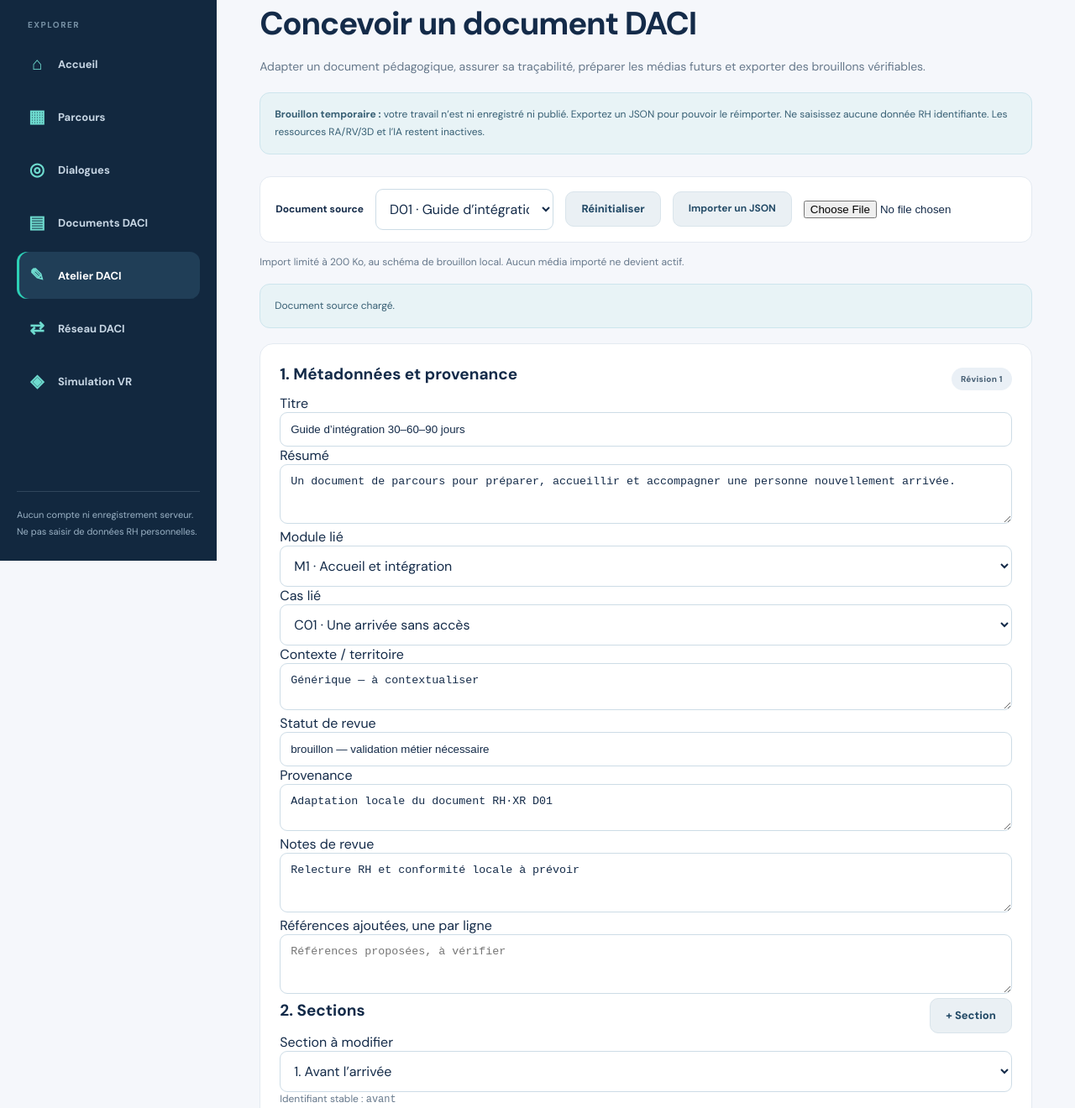
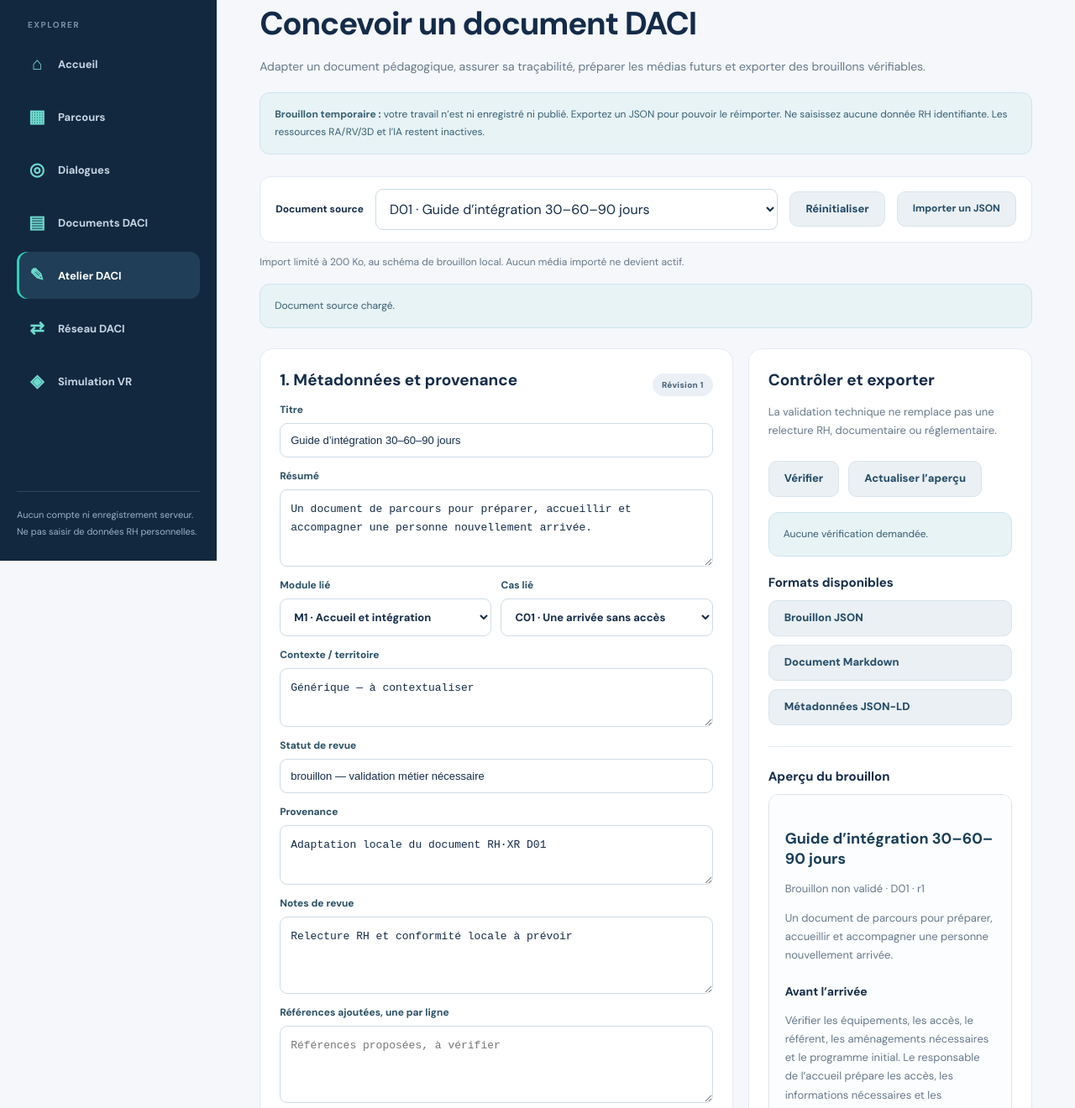
Before and after one commit to rh-xr/rhxr, a website with bundled scripts: page daci-studio.html in a window 1280 px wide. Shown: the part 132-1452 px from the top of the page at 84% size. Built offline with nearby package versions, Linux system fonts and the light colour scheme.

Commit message:
style(daci): accessible responsive authoring editor and document preview

```diff
--- a/assets/css/learning.css
+++ b/assets/css/learning.css
@@ -105,3 +105,36 @@
 .dialogue-layout [aria-live=polite]{scroll-margin:1rem}
 @media(max-width:860px){.dialogue-layout{display:block}.dialogue-layout>section{margin-bottom:18px}}
 @media print{.dialogue-layout{display:block}.dialogue-layout .choice,.dialogue-layout .btnrow,.facilitator-guide button{display:none!important}.dialogue-layout>aside{break-before:page}.facilitator-guide{break-inside:avoid}}
+
+/* RH·XR authoring studio: keyboard-first, no client-side persistence. */
+.visually-hidden{position:absolute!important;width:1px!important;height:1px!important;padding:0!important;margin:-1px!important;overflow:hidden!important;clip:rect(0,0,0,0)!important;white-space:nowrap!important;border:0!important}
+.import-label{cursor:pointer;white-space:nowrap}.import-label:focus-within{outline:3px solid #e7a420;outline-offset:2px}
+.studio-topbar{align-items:center}.studio-topbar .input{flex:1;min-width:190px}
+.studio-grid{display:grid;grid-template-columns:minmax(0,1.25fr) minmax(320px,.75fr);align-items:start;gap:18px;margin:24px 0}
+.studio-grid>.panel{min-width:0}
+.studio-grid h2{font-size:18px;line-height:1.5;margin:7px 0 18px}
+.studio-grid h3{font-size:15px;margin:21px 0 11px}
+.studio-fields{display:grid;gap:13px}
+.studio-fields label,.studio-two label{display:grid;gap:7px;font-weight:700;font-size:12px;color:#294f65;line-height:1.5}
+.studio-fields .input,.studio-two .input{min-width:0;width:100%;font-size:13px}
+.studio-fields textarea{resize:vertical;line-height:1.7}
+.studio-two{display:grid;grid-template-columns:repeat(2,minmax(0,1fr));gap:11px}
+.studio-divider{height:1px;background:var(--line);margin:25px 0}
+.studio-media{display:grid;gap:12px}
+.media-item{border:1px solid #dce7ed;background:#f8fbfc;border-radius:12px;padding:15px}
+.media-item .studio-two{margin:13px 0}.media-item>button{font-size:11px}
+.studio-preview{position:sticky;top:15px}
+.studio-preview>p{font-size:12px;line-height:1.75}
+.studio-export{display:grid;gap:10px}
+.studio-export button{justify-content:flex-start;text-align:left}
+.studio-paper{border:1px solid #d9e4ea;background:#fcfdfe;border-radius:12px;padding:19px;max-height:640px;overflow:auto}
+.studio-paper h3{font-size:18px;color:#183d57}
+.studio-paper h4{font-size:14px;line-height:1.5;margin:22px 0 10px}
+.studio-paper p{font-size:12px;line-height:1.8;color:#3a566b;overflow-wrap:anywhere;white-space:pre-wrap}
+.studio-paper section{border-bottom:1px solid #dce7ed}
+#validation-result[data-kind="error"],#studio-status[data-kind="error"]{border:1px solid #f0b7a4;background:#fff7f3;color:#783b26}
+#validation-result[data-kind="ok"],#studio-status[data-kind="ok"]{border:1px solid #adddca;background:#f0faf5;color:#285e48}
+#validation-result ul{padding-left:19px}
+@media(max-width:1100px){.studio-grid{grid-template-columns:1fr}.studio-preview{position:static}.studio-paper{max-height:none}}
+@media(max-width:620px){.studio-two{grid-template-columns:1fr}.studio-topbar{align-items:stretch}.studio-topbar>label:first-child{width:100%}.studio-grid>.panel{padding:17px}}
+@media print{.studio-editor,.studio-preview>.btnrow,.studio-export,.studio-topbar,#studio-status,.side,.top{display:none!important}.studio-grid{display:block}.studio-preview{position:static;border:none;padding:0}.studio-paper{max-height:none;overflow:visible;border:0}}
```
